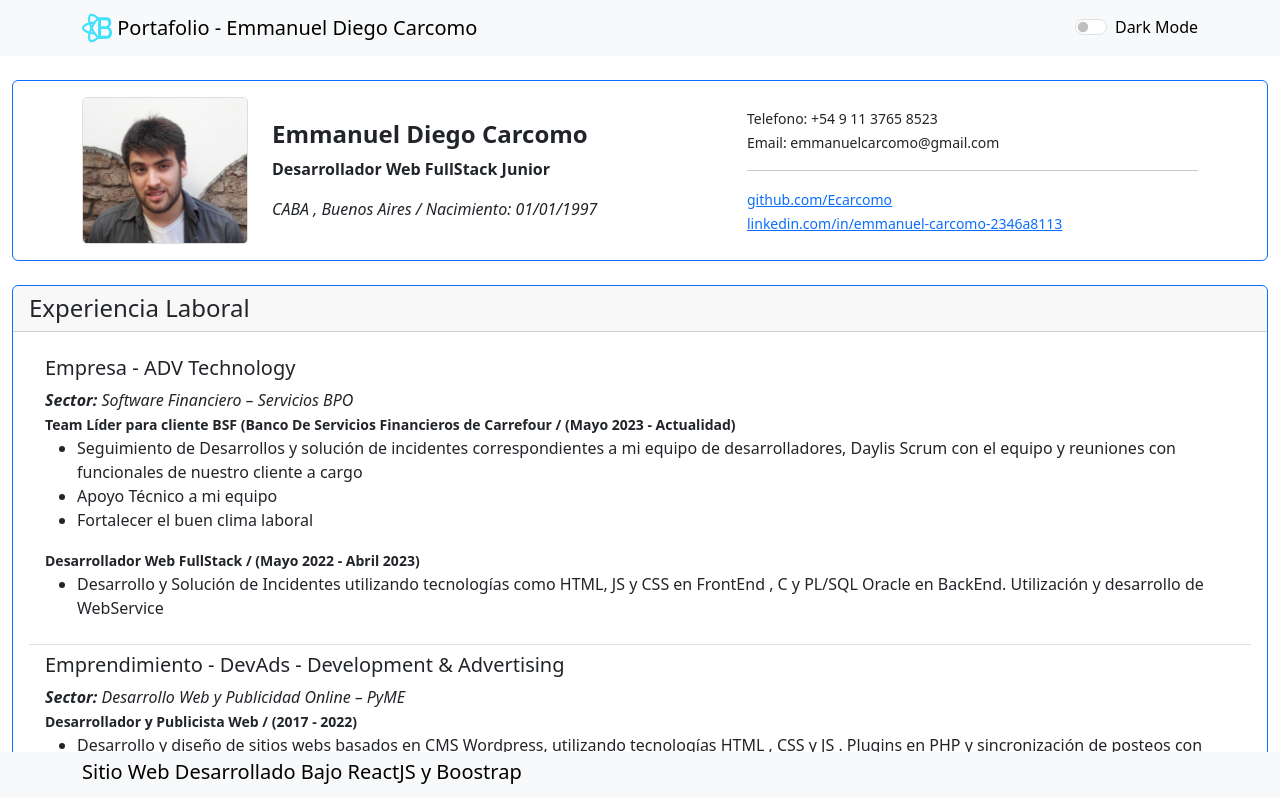
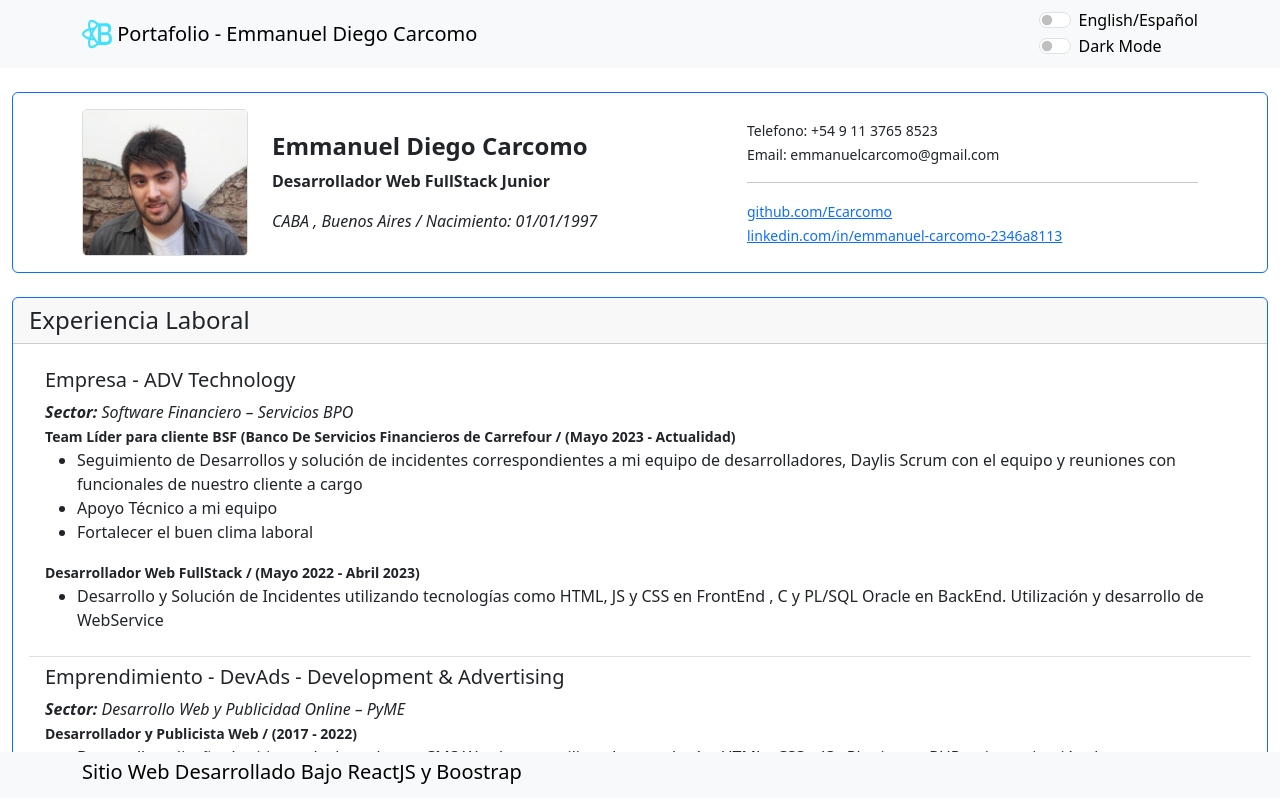
Before and after one commit to Ecarcomo/miportafolio_web, a React (Create React App) app: page / in a window 1280 px wide. Shown: the top 798 px of the page. Built offline with nearby package versions, Linux system fonts and the light colour scheme.

Commit message:
update
switch Idioma

```diff
--- a/src/layouts/WithNavbar.jsx
+++ b/src/layouts/WithNavbar.jsx
@@ -21,6 +21,12 @@ const WithNavbar = () => {
               Portafolio - Emmanuel Diego Carcomo
             </Navbar.Brand>
             <Form>
+            <Form.Check
+                type="switch"
+                label="English/Español"
+                id="disabled-custom-switch"
+                style={{"color": (bg_color ==="white"?"black":"white")}}
+              />
               <Form.Check
                 type="switch"
                 label="Dark Mode"
```
